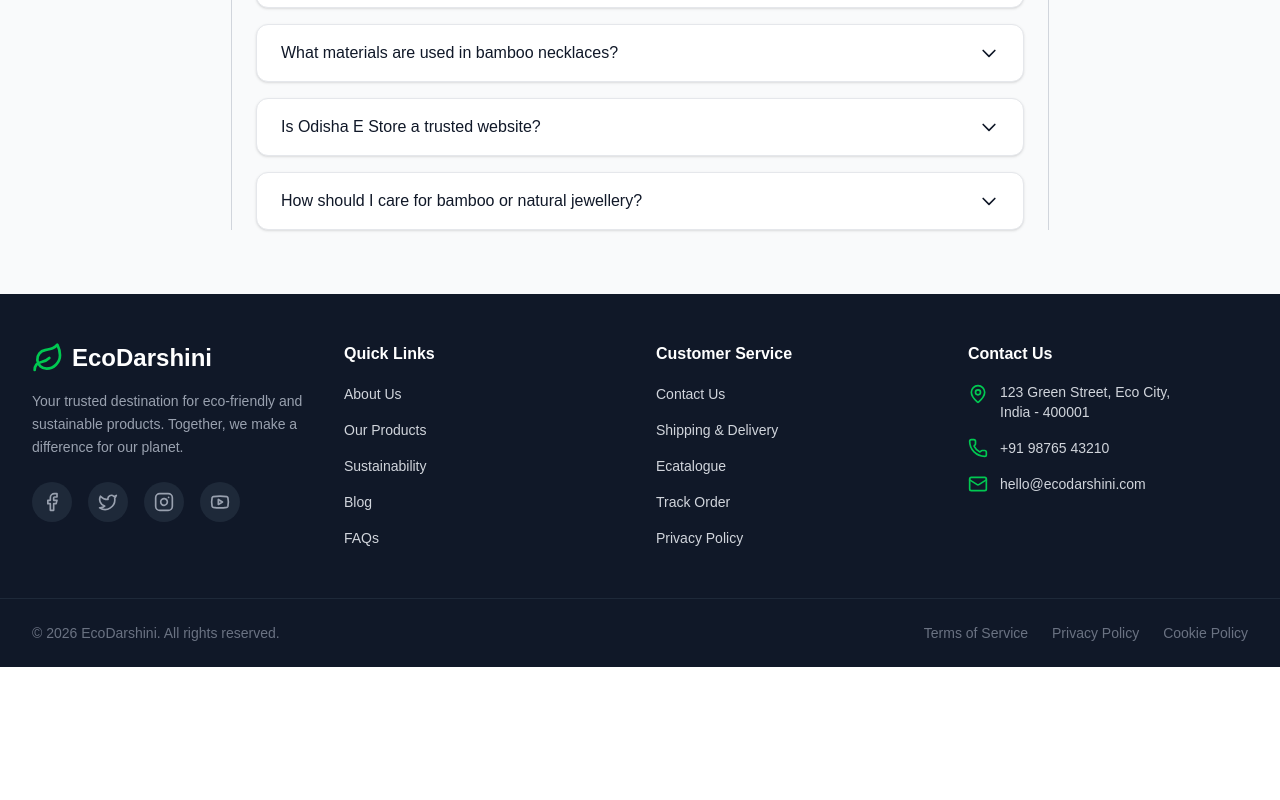
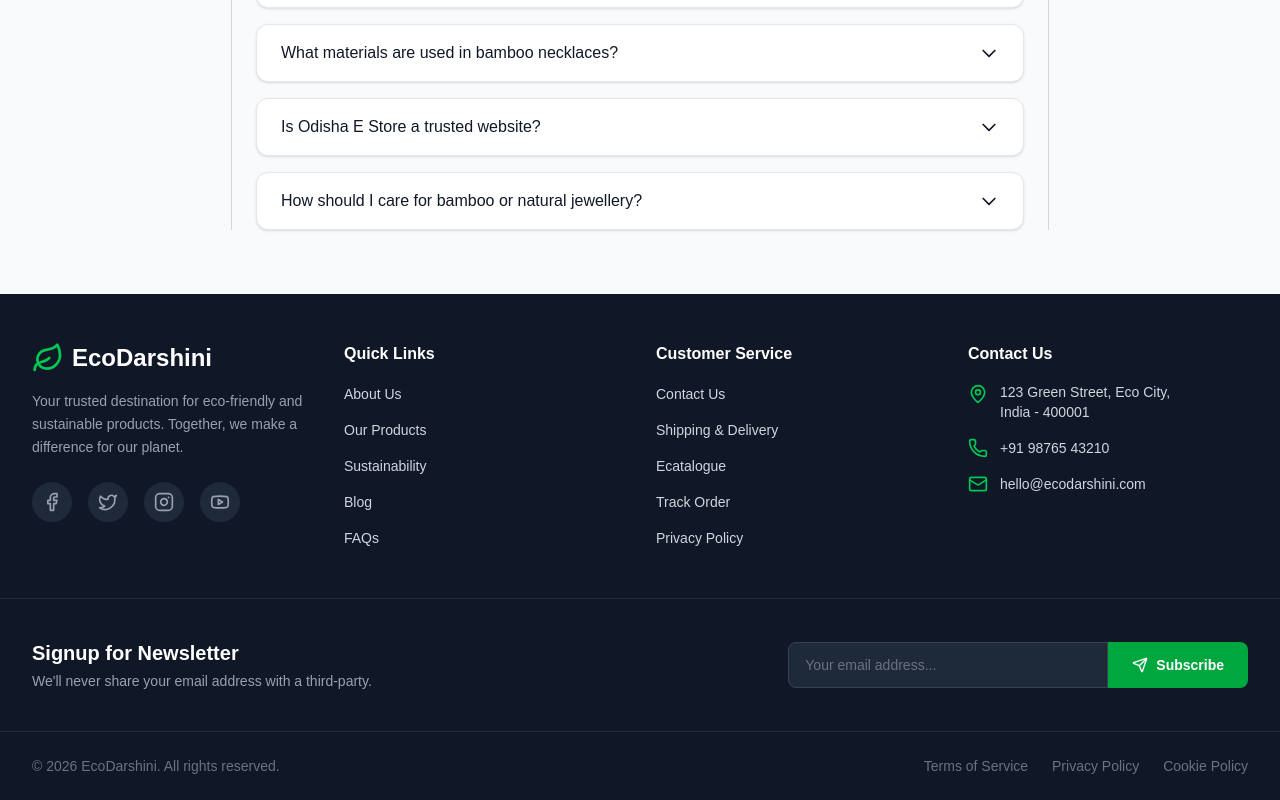
Before and after one commit to shreenidhipani2001/ecoDarsiniFrontend, a Next.js app: page /faqs in a window 1280 px wide. Shown: the part 466-1266 px from the top of the page. Before the commit the page ends 1133 px from the top, so only its background shows below. Built offline with nearby package versions, Linux system fonts and the light colour scheme.

Commit message:
Added the News Letter and the Go to top button

```diff
--- a/src/app/page.tsx
+++ b/src/app/page.tsx
@@ -1,9 +1,9 @@
 'use client';
 
-import { useState, useEffect, useRef, useMemo } from 'react';
+import { useState, useEffect, useRef, useMemo, useCallback } from 'react';
 import { useRouter } from 'next/navigation';
 import toast from 'react-hot-toast';
-import { Loader2, ChevronLeft, ChevronRight, ShoppingCart, Heart, MoveLeft, ArrowBigLeft, ArrowBigRight, ArrowLeft, ArrowRight } from 'lucide-react';
+import { Loader2, ChevronLeft, ChevronRight, ShoppingCart, Heart, MoveLeft, ArrowBigLeft, ArrowBigRight, ArrowLeft, ArrowRight, ArrowUp } from 'lucide-react';
 
 import { useAuthStore } from '../store/useAuthStore';
 import { fetchCategoriesCached, fetchSubcategoriesCached, fetchProductsCached } from '../../lib/cachedFetch';
@@ -135,6 +135,7 @@ export default function HomePage() {
   const [wishlistCount, setWishlistCount] = useState(0);
 
   const [imageError, setImageError] = useState(false);
+  const [showGoToTop, setShowGoToTop] = useState(false);
 
   const apiUrl = process.env.NEXT_PUBLIC_API_URL;
 
@@ -256,6 +257,19 @@ useEffect(() => {
   return () => clearInterval(interval);
 }, []);
 const format = (num: number): string => String(num).padStart(2, '0');
+  // Show/hide "Go to Top" button based on scroll position
+  useEffect(() => {
+    const handleScroll = () => {
+      setShowGoToTop(window.scrollY > 400);
+    };
+    window.addEventListener('scroll', handleScroll);
+    return () => window.removeEventListener('scroll', handleScroll);
+  }, []);
+
+  const scrollToTop = useCallback(() => {
+    window.scrollTo({ top: 0, behavior: 'smooth' });
+  }, []);
+
   // Fetch paginated products (uses debounced search + SWR cache)
   useEffect(() => {
     const fetchProducts = async () => {
@@ -1157,24 +1171,16 @@ const format = (num: number): string => String(num).padStart(2, '0');
 {/* <WhatsAppChat phoneNumber="+919876543210" message="Hello! I need support." /> */}
 
 
-      {/* Home Product Detail Modal */}
-      {/* {selectedProduct && (
-        <HomeProductDetailModal
-          product={selectedProduct}
-          imageUrl={
-            selectedProduct.images && selectedProduct.images.length > 0
-              ? selectedProduct.images[0].card || selectedProduct.images[0].url || ''
-              : ''
-          }
-          onClose={() => setSelectedProduct(null)}
-          onAddToCart={(product) => {
-            handleProductAction(product, 'cart');
-          }}
-          onAddToWishlist={(product) => {
-            handleProductAction(product, 'wishlist');
-          }}
-        />
-      )} */}
+      {/* Go to Top Button */}
+      {showGoToTop && (
+        <button
+          onClick={scrollToTop}
+          className="fixed bottom-6 right-6 z-50 w-12 h-12 bg-green-600 hover:bg-green-700 text-white rounded-full shadow-lg flex items-center justify-center transition-all duration-300 hover:scale-110"
+          aria-label="Go to top"
+        >
+          <ArrowUp className="w-5 h-5" />
+        </button>
+      )}
     </div>
   );
 }
--- a/src/components/HomeFooter.tsx
+++ b/src/components/HomeFooter.tsx
@@ -1,9 +1,11 @@
 'use client';
 
-import { Leaf, Mail, Phone, MapPin, Facebook, Twitter, Instagram, Youtube } from 'lucide-react';
+import { useState } from 'react';
+import { Leaf, Mail, Phone, MapPin, Facebook, Twitter, Instagram, Youtube, Send } from 'lucide-react';
 
 export default function HomeFooter() {
   const currentYear = new Date().getFullYear();
+  const [email, setEmail] = useState('');
 
   return (
     <footer className="bg-gray-900 text-gray-300">
@@ -137,6 +139,45 @@ export default function HomeFooter() {
         </div>
       </div>
 
+      {/* Newsletter */}
+      <div className="border-t border-gray-800">
+        <div className="max-w-7xl mx-auto px-4 sm:px-6 lg:px-8 py-10">
+          <div className="flex flex-col md:flex-row items-center justify-between gap-6">
+            <div className="text-center md:text-left">
+              <h3 className="text-xl font-bold text-white">Signup for Newsletter</h3>
+              <p className="text-sm text-gray-400 mt-1">
+                We&apos;ll never share your email address with a third-party.
+              </p>
+            </div>
+            <form
+              onSubmit={(e) => {
+                e.preventDefault();
+                if (email.trim()) {
+                  setEmail('');
+                }
+              }}
+              className="flex w-full md:w-auto"
+            >
+              <input
+                type="email"
+                placeholder="Your email address..."
+                value={email}
+                onChange={(e) => setEmail(e.target.value)}
+                required
+                className="flex-1 md:w-80 px-4 py-3 rounded-l-lg bg-gray-800 border border-gray-700 text-white text-sm placeholder-gray-500 focus:outline-none focus:border-green-500 transition-colors"
+              />
+              <button
+                type="submit"
+                className="px-6 py-3 bg-green-600 hover:bg-green-700 text-white font-semibold text-sm rounded-r-lg transition-colors flex items-center gap-2"
+              >
+                <Send className="w-4 h-4" />
+                Subscribe
+              </button>
+            </form>
+          </div>
+        </div>
+      </div>
+
       {/* Bottom Bar */}
       <div className="border-t border-gray-800">
         <div className="max-w-7xl mx-auto px-4 sm:px-6 lg:px-8 py-6">
```
